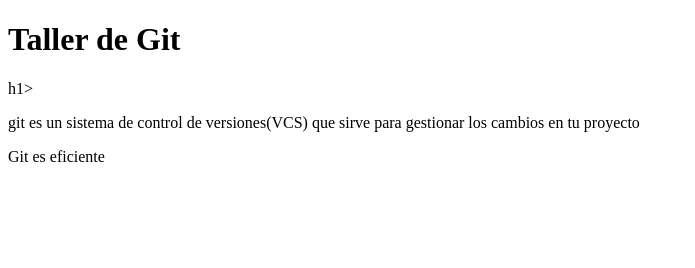
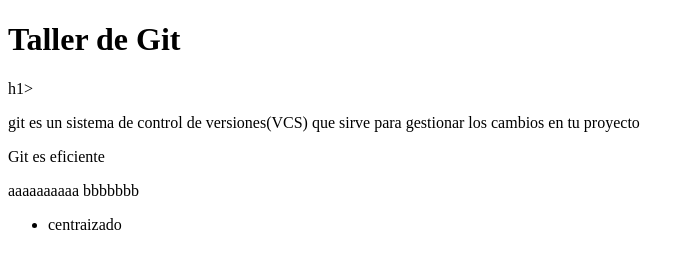
Before and after one commit to raulrbarron/git, a plain HTML site: page index.html in a window 1280 px wide. Shown: the whole page, without its empty margins (0-695 px from the left). Drawn offline with Linux system fonts and the light colour scheme.

Commit message:
Agrega informacion de hoy

```diff
--- a/index.html
+++ b/index.html
@@ -8,9 +8,12 @@
     <p>git es un sistema de control de versiones(VCS) que sirve para gestionar los cambios en tu proyecto</p>
 
     <p>Git es eficiente</p>
-
-
-
+      aaaaaaaaaa
+      bbbbbbb
+    <ul>
+    	<li>centraizado
+    	    </li>
+    </ul>
 
 </body>
 </html>
```
